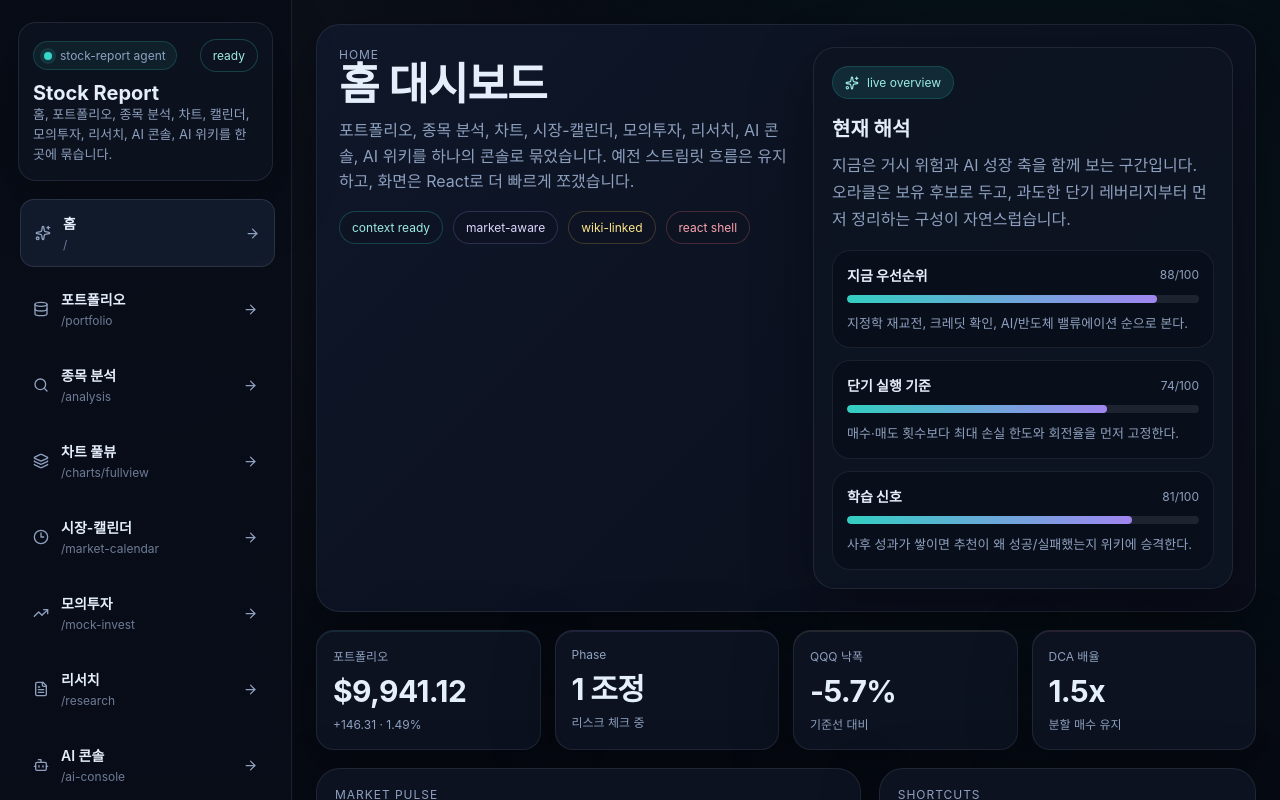
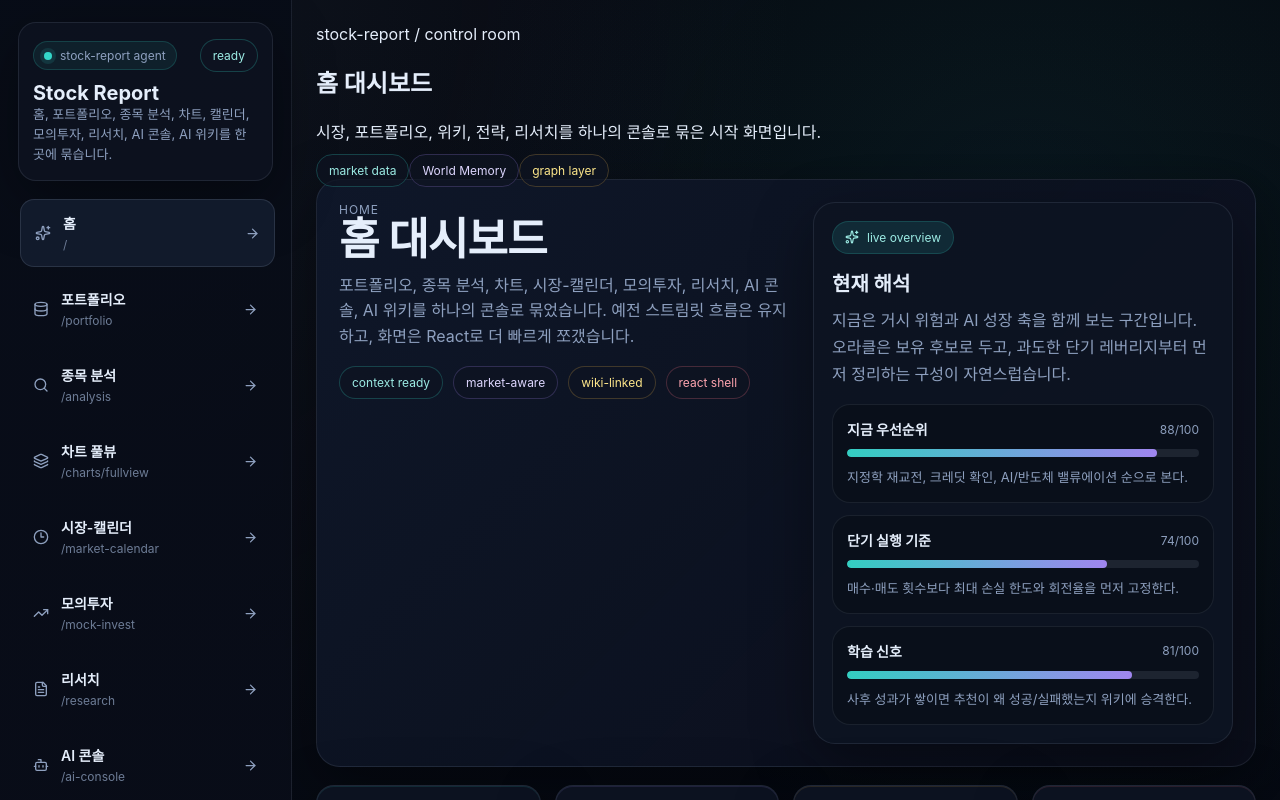
Before and after one commit to yoobinkim541/stock-report, a Next.js app: page / in a window 1280 px wide. Shown: the top 800 px of the page. Built offline with nearby package versions, Linux system fonts and the light colour scheme.

Commit message:
fix) 공통 App Shell에 페이지별 헤더와 문맥 표시를 추가

```diff
--- a/src/components/app-shell.tsx
+++ b/src/components/app-shell.tsx
@@ -15,7 +15,7 @@ import {
   Sparkles,
   TrendingUp,
 } from 'lucide-react';
-import { navItems, sidebarStats, sidebarWatchlist } from '../lib/dashboard-data';
+import { navItems, pageMeta, sidebarStats, sidebarWatchlist } from '../lib/dashboard-data';
 
 type ShellProps = {
   children: ReactNode;
@@ -35,6 +35,8 @@ const iconMap = {
 
 export function AppShell({ children }: ShellProps) {
   const pathname = usePathname();
+  const activeItem = navItems.find((item) => pathname === item.href || (item.href !== '/' && pathname.startsWith(item.href))) ?? navItems[0];
+  const meta = pageMeta[activeItem.key];
 
   return (
     <div className="shell">
@@ -113,7 +115,21 @@ export function AppShell({ children }: ShellProps) {
         </section>
       </aside>
 
-      <main className="content">{children}</main>
+      <main className="content">
+        <header className="page-top">
+          <div>
+            <div className="page-kicker">stock-report / {meta.kicker}</div>
+            <h2>{meta.title}</h2>
+            <p>{meta.subtitle}</p>
+          </div>
+          <div className="page-actions">
+            <span className="status-chip teal">market data</span>
+            <span className="status-chip violet">World Memory</span>
+            <span className="status-chip amber">graph layer</span>
+          </div>
+        </header>
+        {children}
+      </main>
     </div>
   );
 }
```
